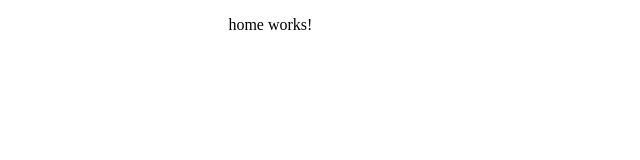
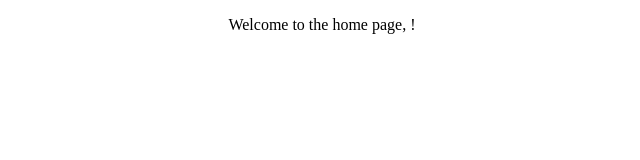
Before and after one commit to deibele1/First-Java-Project, an Angular app in the folder frontEnd/StreetCred/: page / in a window 1280 px wide. Both pictures are taken after a click on the button "Log In". Shown: the top 160 px of the page, without its empty margins (222-862 px from the left). Built offline with nearby package versions, Linux system fonts and the light colour scheme.

Commit message:
Trying to send the username from the logincomponent to the homecomponent.

```diff
--- a/frontEnd/StreetCred/src/app/app.component.ts
+++ b/frontEnd/StreetCred/src/app/app.component.ts
@@ -1,6 +1,7 @@
 
 import { Component } from '@angular/core';
 import { LoginComponent } from 'src/app/login/login.component';
+import { HomeComponent } from 'src/app/home/home.component';
 
 @Component({
   selector: 'app-root',
--- a/frontEnd/StreetCred/src/app/app.module.ts
+++ b/frontEnd/StreetCred/src/app/app.module.ts
@@ -19,7 +19,7 @@ import { HomeComponent } from './home/home.component';
     AppRoutingModule,
     FormsModule
   ],
-  providers: [LoginComponent],
+  providers: [LoginComponent, HomeComponent],
   bootstrap: [AppComponent]
 })
 export class AppModule { }
--- a/frontEnd/StreetCred/src/app/home/home.component.html
+++ b/frontEnd/StreetCred/src/app/home/home.component.html
@@ -1 +1 @@
-<p>home works!</p>
+<p>Welcome to the home page, {{username}}!</p>
--- a/frontEnd/StreetCred/src/app/home/home.component.ts
+++ b/frontEnd/StreetCred/src/app/home/home.component.ts
@@ -1,4 +1,5 @@
 import { Component, OnInit } from '@angular/core';
+import { LoginComponent } from '../login/login.component';
 
 @Component({
   selector: 'app-home',
@@ -7,6 +8,8 @@ import { Component, OnInit } from '@angular/core';
 })
 export class HomeComponent implements OnInit {
 
+  username :string;
+  login :LoginComponent;
   constructor() { }
 
   ngOnInit(): void {
```
Also changed, not shown: 17 other files (tests, documents, lock files or other folders).
